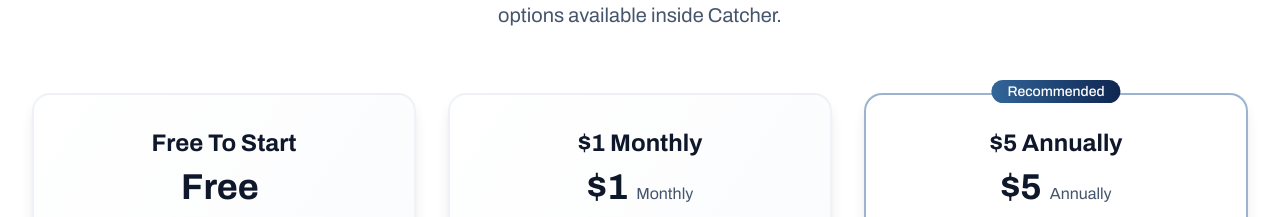
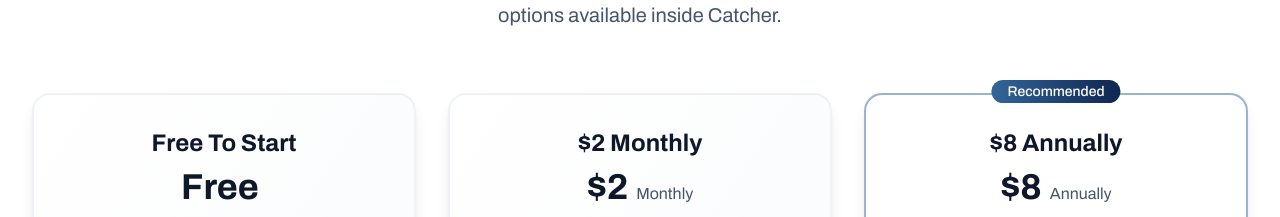
Before and after one commit to HopeOpus/Catcher_App, a Next.js app: page / in a window 1280 px wide. Shown: the part 6769-6986 px from the top of the page. Built offline with nearby package versions, Linux system fonts and the light colour scheme; no server answers.

Commit message:
fix: aligned pricing section

```diff
--- a/app/dashboard/subscriptions/subscriptions-page-client.tsx
+++ b/app/dashboard/subscriptions/subscriptions-page-client.tsx
@@ -1334,8 +1334,8 @@
                     <div className="rounded-2xl border border-slate-200 bg-slate-50 px-4 py-3 text-sm text-slate-600 lg:max-w-xs">
                       <p className="font-semibold text-[#0F2651]">Charged in USD</p>
                       <p className="mt-1">
-                        Monthly registrations are billed at $1 and yearly registrations
-                        are billed at $5 for every property, wherever the payment is made.
+                        Monthly registrations are billed at $2 and yearly registrations
+                        are billed at $8 for every property, wherever the payment is made.
                       </p>
                     </div>
                   </div>
--- a/components/pricing-section.tsx
+++ b/components/pricing-section.tsx
@@ -38,8 +38,8 @@
       popular: false,
     },
     {
-      name: '$1 Monthly',
-      price: '$1',
+      name: '$2 Monthly',
+      price: '$2',
       period: 'Monthly',
       description: 'Monthly protection with a free digital identity certificate.',
       features: [
@@ -55,8 +55,8 @@
       popular: false,
     },
     {
-      name: '$5 Annually',
-      price: '$5',
+      name: '$8 Annually',
+      price: '$8',
       period: 'Annually',
       description: 'Recommended annual protection with a free global identity certificate.',
       features: [
```
